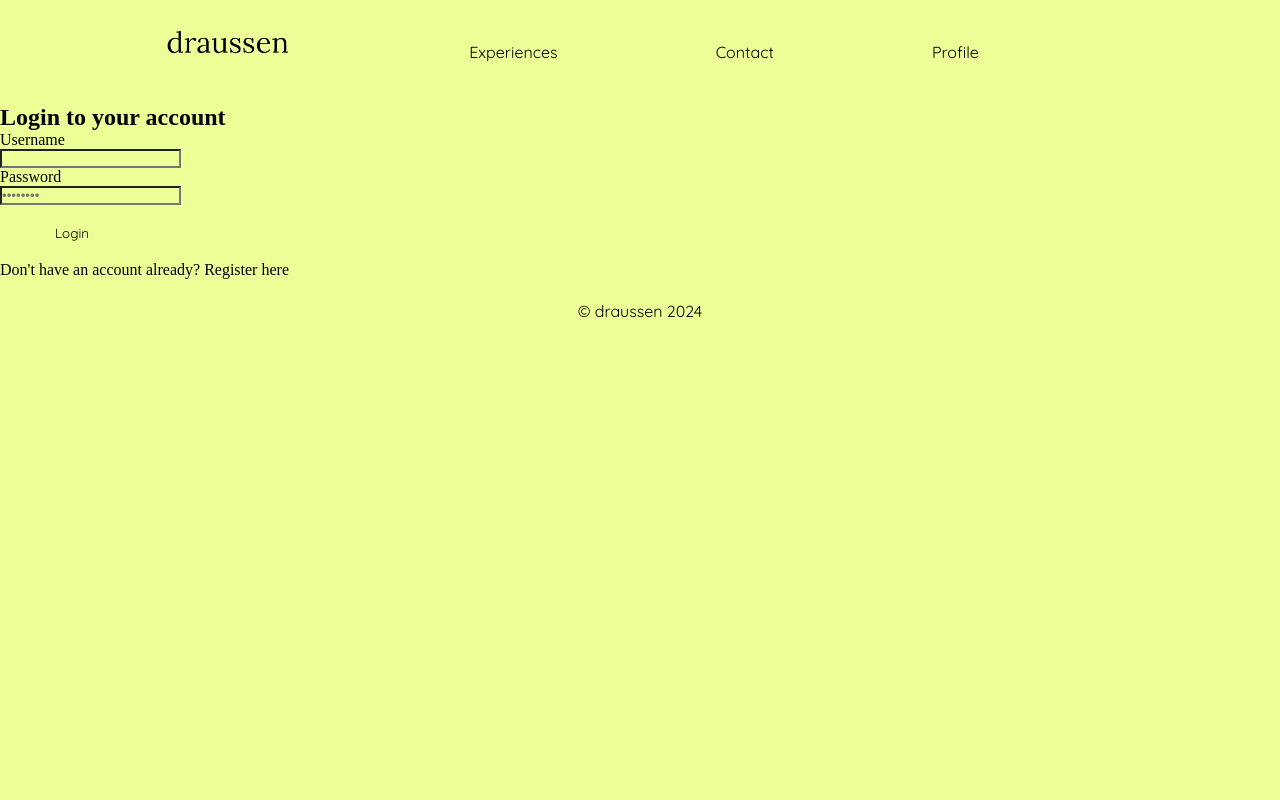
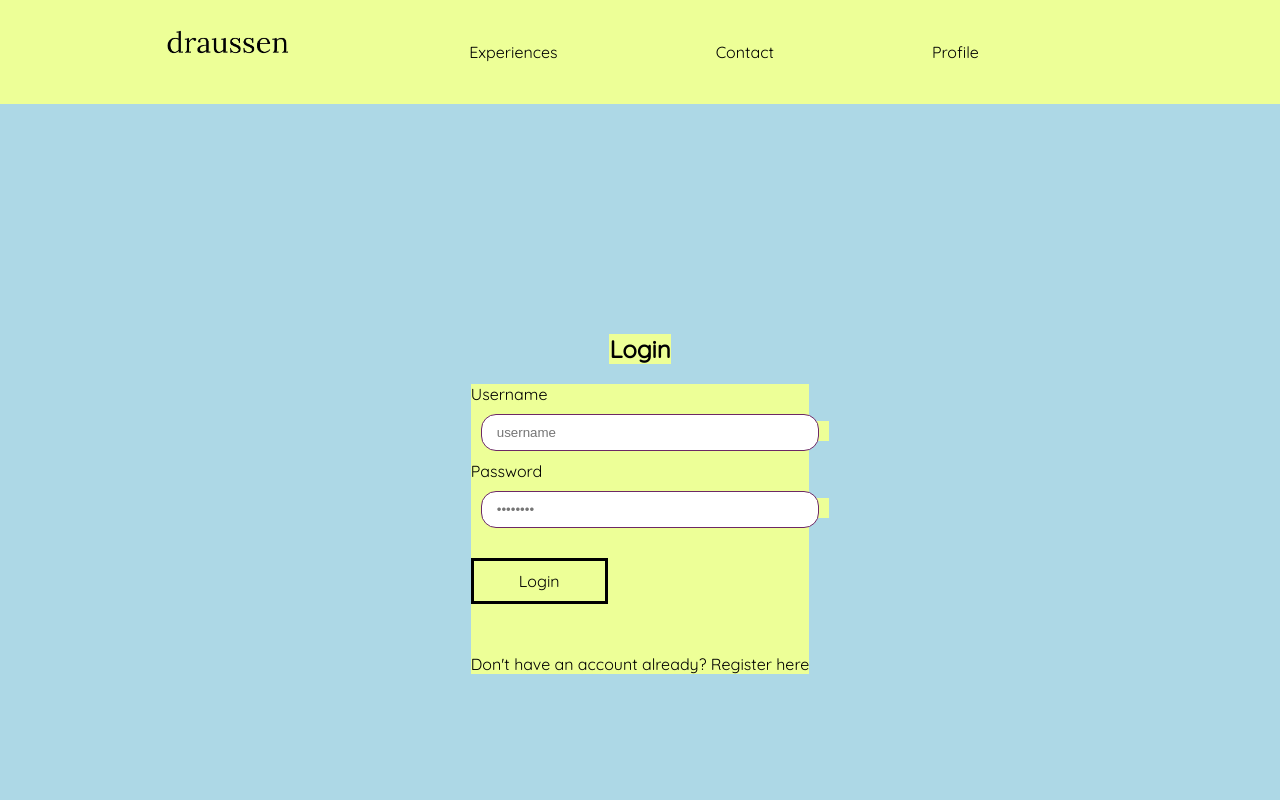
Before and after one commit to ppmmhh/next.js-draussen, a Next.js app: page /login in a window 1280 px wide. Shown: the top 800 px of the page. Built offline with nearby package versions, Linux system fonts and the light colour scheme.

Commit message:
Add styling to Login

```diff
--- a/app/(auth)/login/LoginButton.tsx
+++ b/app/(auth)/login/LoginButton.tsx
@@ -1,12 +1,9 @@
+import styles from './LoginForm.module.scss';
+
 export default function LogoutButton() {
   return (
     <div>
-      <button
-        // type="button"
-        className="text-gray-900 bg-white border border-gray-300 focus:outline-none hover:bg-gray-100 focus:ring-4 focus:ring-gray-100 font-medium rounded-lg text-sm px-5 py-2.5 me-2 mb-4 dark:bg-gray-800 dark:text-white dark:border-gray-600 dark:hover:bg-gray-700 dark:hover:border-gray-600 dark:focus:ring-gray-700"
-      >
-        Login
-      </button>
+      <button className={styles.button}>Login</button>
     </div>
   );
 }
--- /dev/null
+++ b/app/(auth)/login/LoginForm.module.scss
@@ -0,0 +1,49 @@
+@import '@fontsource/quicksand';
+
+.container {
+  display: flex;
+  flex-direction: column;
+  justify-content: center;
+  align-items: center;
+  min-height: 100vh;
+  background-color: #add8e6;
+  font-family: 'quicksand';
+}
+
+.form {
+  text-align: center;
+  margin-bottom: 20px;
+}
+
+.inputField {
+  border: 1px solid var(--secondary-color);
+  border-radius: 15px;
+  padding: 10px 15px;
+  background-color: white;
+  margin: 10px;
+  width: 100%;
+}
+
+.button {
+  display: flex;
+  justify-content: center;
+  padding: 10px 45px;
+  background-color: transparent;
+  color: rgb(0, 0, 0);
+  border: 3px solid black;
+  font-family: var(--font-mono);
+  font-size: 16px;
+  margin-top: 20px;
+  margin-bottom: 50px;
+
+  &:hover {
+    background-color: black;
+    border: 3px solid #add8e6;
+    cursor: pointer;
+    color: #add8e6;
+  }
+}
+
+.text {
+  text-align: center;
+}
--- a/app/(auth)/login/LoginForm.tsx
+++ b/app/(auth)/login/LoginForm.tsx
@@ -4,6 +4,7 @@ import { useState } from 'react';
 import { User } from '../../../database/users';
 import ErrorMessage from '../../ErrorMessage';
 import LoginButton from './LoginButton';
+import styles from './LoginForm.module.scss';
 
 type Props = { returnTo?: string | string[] };
 
@@ -42,7 +43,7 @@ export default function LoginForm(props: Props) {
       return;
     }
 
-    router.push(`/`);
+    router.push(`/experiences`);
     if (props.returnTo) {
       router.push(props.returnTo);
     }
@@ -51,15 +52,17 @@ export default function LoginForm(props: Props) {
 
   return (
     <section>
-      <div>
-        <h1>Login to your account</h1>
+      <div className={styles.container}>
+        <h1 className={styles.form}>Login</h1>
         <form onSubmit={async (event) => await handleLogin(event)}>
           <div>
             <div>
               <label>
                 <div>Username</div>
                 <input
+                  placeholder="username"
                   type="username"
+                  className={styles.inputField}
                   onChange={(event) => setUsername(event.currentTarget.value)}
                 />
               </label>
@@ -73,15 +76,16 @@ export default function LoginForm(props: Props) {
                 <input
                   placeholder="••••••••"
                   type="password"
+                  className={styles.inputField}
                   onChange={(event) => setPassword(event.currentTarget.value)}
                 />
               </label>
             </div>
           </div>
-          <div className="text-center">
+          <div>
             <LoginButton />
           </div>
-          <p>
+          <p className={styles.text}>
             Don't have an account already? <a href="/register">Register here</a>
           </p>
           <div>
```
